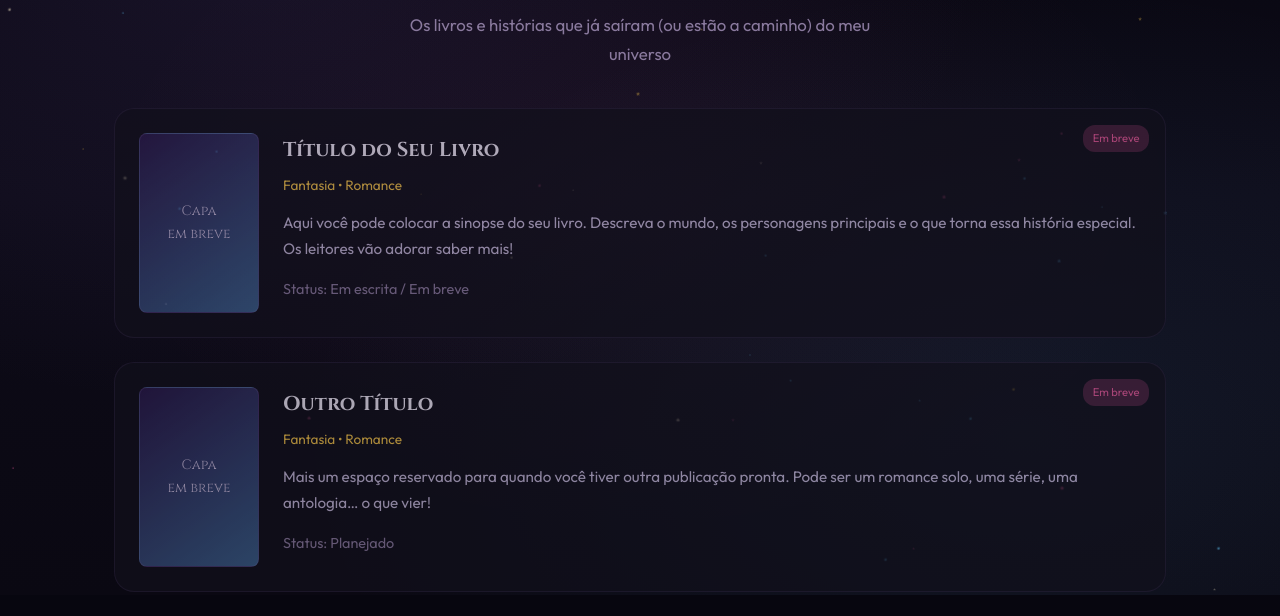
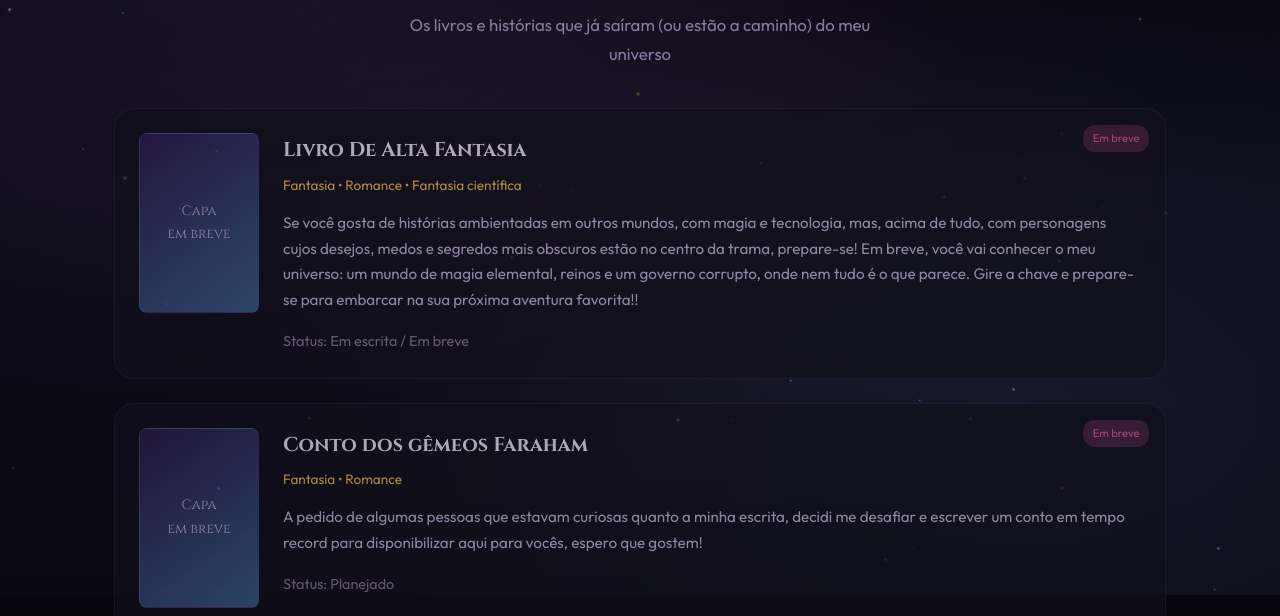
Before and after one commit to camelossaura/Camelossaura, a plain HTML site: page camelossaura-site/publicacoes.html in a window 1280 px wide. Shown: the part 205-821 px from the top of the page. Drawn offline with Linux system fonts and the light colour scheme.

Commit message:
Update publicacoes.html

```diff
--- a/camelossaura-site/publicacoes.html
+++ b/camelossaura-site/publicacoes.html
@@ -48,11 +48,14 @@
             Capa<br>em breve
           </div>
           <div class="book-info">
-            <h3>Título do Seu Livro</h3>
-            <p class="genre">Fantasia • Romance</p>
+            <h3>Livro De Alta Fantasia</h3>
+            <p class="genre">Fantasia • Romance • Fantasia científica</p>
             <p>
-              Aqui você pode colocar a sinopse do seu livro. Descreva o mundo, os personagens principais
-              e o que torna essa história especial. Os leitores vão adorar saber mais!
+              Se você gosta de histórias ambientadas em outros mundos, com magia e tecnologia, mas, acima de tudo, com personagens cujos desejos, medos e segredos mais obscuros estão no centro da trama, prepare-se!
+
+Em breve, você vai conhecer o meu universo: um mundo de magia elemental, reinos e um governo corrupto, onde nem tudo é o que parece.
+
+Gire a chave e prepare-se para embarcar na sua próxima aventura favorita!!
             </p>
             <p style="margin-top: 1rem; font-size: 0.9rem; color: var(--text-muted);">
               Status: Em escrita / Em breve
@@ -65,11 +68,10 @@
             Capa<br>em breve
           </div>
           <div class="book-info">
-            <h3>Outro Título</h3>
+            <h3>Conto dos gêmeos Faraham</h3>
             <p class="genre">Fantasia • Romance</p>
             <p>
-              Mais um espaço reservado para quando você tiver outra publicação pronta.
-              Pode ser um romance solo, uma série, uma antologia… o que vier!
+             A pedido de algumas pessoas que estavam curiosas quanto a minha escrita, decidi me desafiar e escrever um conto em tempo record para disponibilizar aqui para vocês, espero que gostem!
             </p>
             <p style="margin-top: 1rem; font-size: 0.9rem; color: var(--text-muted);">
               Status: Planejado
```
